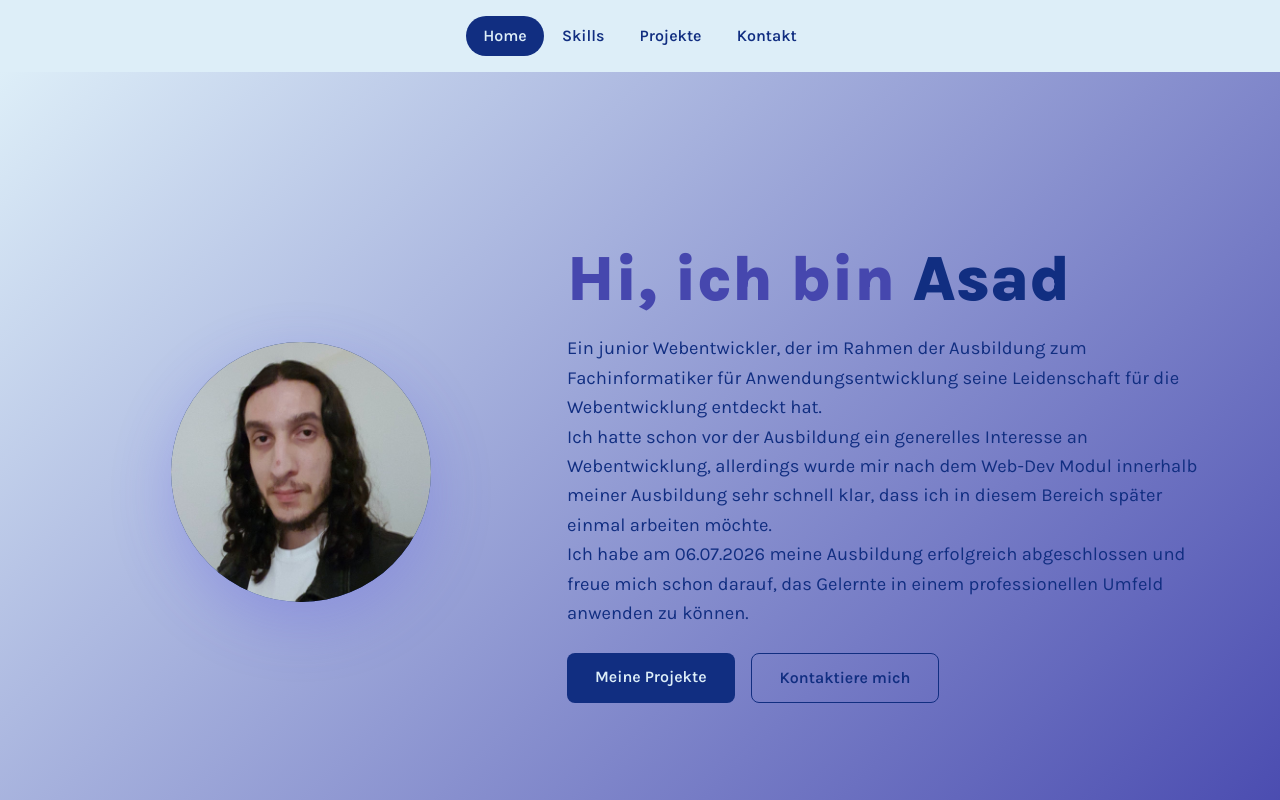
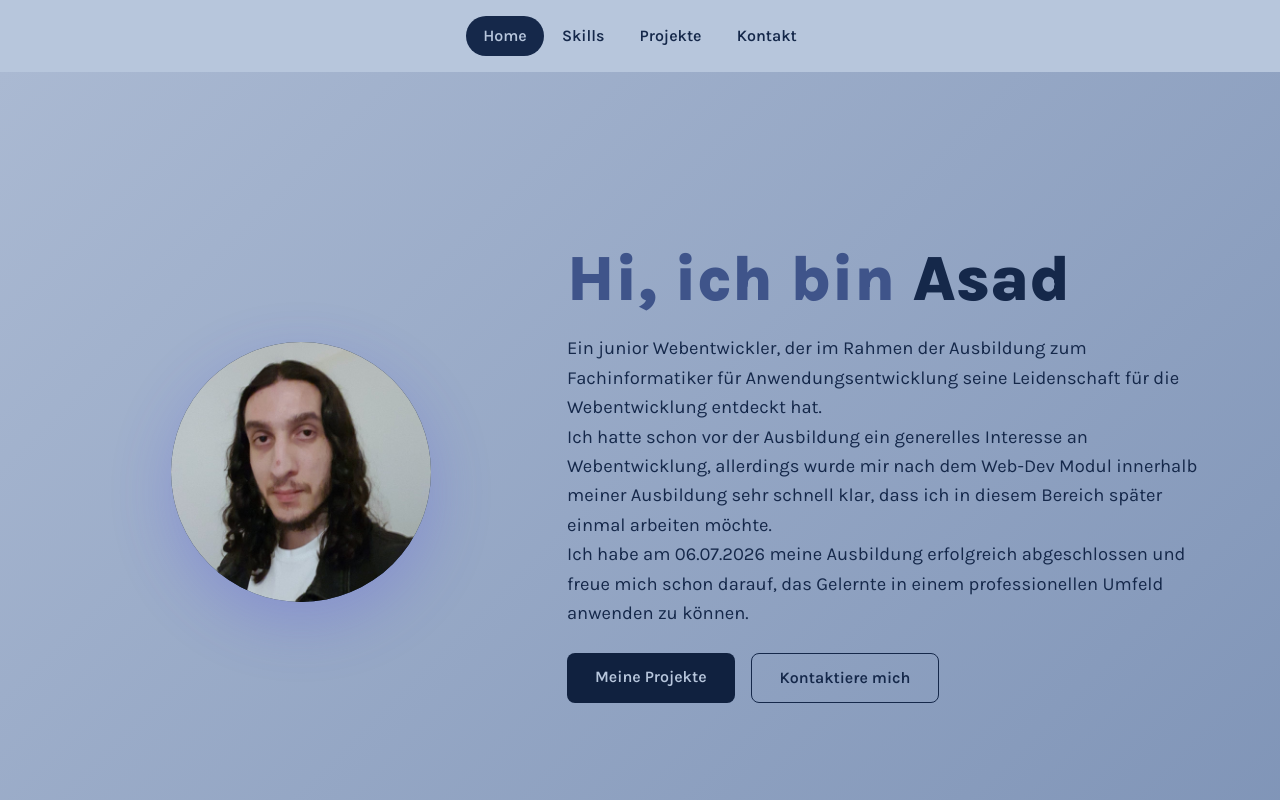
Before and after one commit to FireLighT1337/portfolio, a React (Vite) app: page / in a window 1280 px wide. Shown: the top 800 px of the page. Built offline with nearby package versions, Linux system fonts and the light colour scheme.

Commit message:
Adjusted color scheme

```diff
--- a/src/index.css
+++ b/src/index.css
@@ -1,9 +1,14 @@
 :root {
-  --accent: #4382df;
-  --accent-light: #ddeef8;
-  --dark: #112e81;
-  --muted: #4647ae;
-  --surface: #f0f6fa;
+  --accent: #5b8ee6;
+  --accent-light: #b7c6dc;
+  --accent-dark: #3b6dbb;
+  --accent-on-dark: #d6e2f5;
+
+  --dark: #15284a;
+  --muted: #3f548a;
+  --muted-light: #94a7c6;
+
+  --surface: #9fb0c8;
 }
 
 html {
@@ -40,7 +45,7 @@ body {
 
 .nav-pills .nav-link:hover {
   background: var(--accent-light);
-  color: var(--accent);
+  color: var(--accent-dark);
 }
 
 .nav-pills .nav-link.active {
@@ -53,11 +58,7 @@ body {
   min-height: 100vh;
   display: flex;
   align-items: center;
-  background: linear-gradient(
-    135deg,
-    var(--accent-light) 0%,
-    var(--muted) 100%
-  );
+  background: linear-gradient(135deg, #aab9d2 0%, #7f94b7 100%);
 }
 
 .hero-name {
@@ -73,7 +74,7 @@ body {
 .hero-subtitle {
   font-size: 1.15rem;
   color: var(--dark);
-  max-width: 690px;
+  max-width: 700px;
   margin-top: 1rem;
   line-height: 1.6;
 }
@@ -86,7 +87,7 @@ body {
 }
 
 .btn-primary-custom {
-  background: var(--dark);
+  background: #10213f;
   border: none;
   border-radius: 8px;
   padding: 12px 28px;
@@ -100,7 +101,8 @@ body {
 }
 
 .btn-primary-custom:hover {
-  opacity: 0.9;
+  background: #0c1a34;
+  opacity: 1;
   transform: translateY(-1px);
   color: #fff;
 }
@@ -114,28 +116,26 @@ body {
   color: var(--dark);
   text-decoration: none;
   transition:
-    border-color 0.2s,
-    color 0.2s;
+    background 0.2s,
+    color 0.2s,
+    border-color 0.2s;
   display: inline-block;
 }
 
 .btn-outline-custom:hover {
-  border-color: var(--accent);
-  color: var(--accent);
+  background: var(--dark);
+  border-color: var(--dark);
+  color: var(--accent-light);
 }
 
 /* ── Sections ── */
 .section {
   padding: 5rem 0;
-  background: linear-gradient(
-    135deg,
-    var(--accent-light) 0%,
-    var(--muted) 100%
-  );
+  background: linear-gradient(135deg, #b0bfd7 0%, #879ab8 100%);
 }
 
 .section-alt {
-  background: var(--surface);
+  background: #7f94b7;
 }
 
 .section-label {
@@ -143,7 +143,7 @@ body {
   font-weight: 700;
   letter-spacing: 0.1em;
   text-transform: uppercase;
-  color: var(--accent);
+  color: var(--dark);
   margin-bottom: 0.5rem;
 }
 
@@ -155,7 +155,7 @@ body {
 }
 
 .section-desc {
-  color: var(--muted);
+  color: var(--dark);
   font-size: 1.05rem;
   max-width: 500px;
   line-height: 1.7;
@@ -183,13 +183,13 @@ body {
   display: inline-flex;
   align-items: center;
   gap: 6px;
-  background: var(--muted);
-  border: 1px solid #e2e8f0;
+  background: #324675;
+  border: 1px solid #566d99;
   border-radius: 8px;
   padding: 8px 16px;
   font-size: 0.9rem;
   font-weight: 500;
-  color: var(--accent-light);
+  color: #d6e2f5;
   margin: 0;
   transition:
     border-color 0.2s,
@@ -197,8 +197,8 @@ body {
 }
 
 .skill-pill:hover {
-  border-color: var(--accent);
-  color: var(--surface);
+  background: #3b5286;
+  border-color: #d6e2f5;
 }
 
 .skill-dot {
@@ -292,7 +292,9 @@ body {
   display: flex;
   align-items: center;
   gap: 4px;
-  transition: opacity 0.2s;
+  transition:
+    opacity 0.2s,
+    color 0.2s;
 }
 
 .project-tags-links {
@@ -301,7 +303,7 @@ body {
 
 .project-link:hover {
   opacity: 0.75;
-  color: var(--accent);
+  color: var(--accent-dark);
 }
 
 /* ── Contact ── */
@@ -336,16 +338,22 @@ body {
   display: block;
 }
 
+.project-card,
+.contact-card {
+  background: #c3d0e2;
+  border: 1px solid #556c98;
+}
+
 /* ── Footer ── */
 .footer {
   background: var(--dark);
-  color: var(--accent);
+  color: var(--accent-on-dark);
   padding: 2rem 0;
   font-size: 0.9rem;
 }
 
 .footer a {
-  color: var(--accent);
+  color: var(--accent-on-dark);
   text-decoration: none;
   transition: color 0.2s;
 }
```
